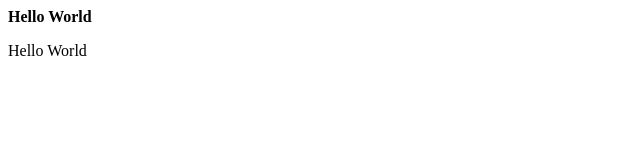
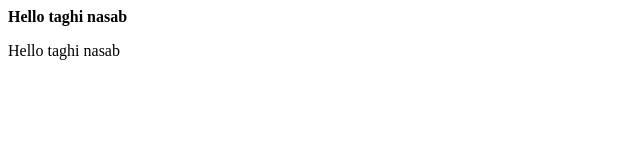
Before and after one commit to HATfood/sales-3, a plain HTML site: page index.html in a window 1280 px wide. Shown: the full height of the page, 0-640 px from the left. Drawn offline with Linux system fonts and the light colour scheme.

Commit message:
Update index.html

```diff
--- a/index.html
+++ b/index.html
@@ -6,7 +6,7 @@
     <title>taghi nasab</title>
   </head>
   <body>
-    <b>Hello World</b>
-    <p>Hello World</p>
+    <b>Hello taghi nasab</b>
+    <p>Hello taghi nasab</p>
   </body>
 </html>
```
